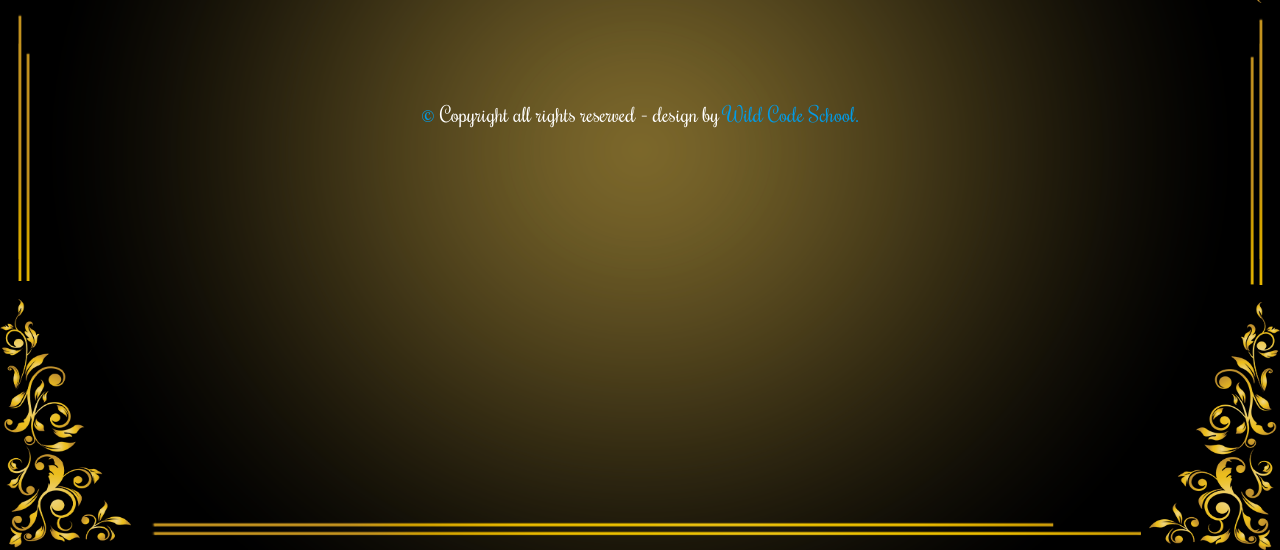
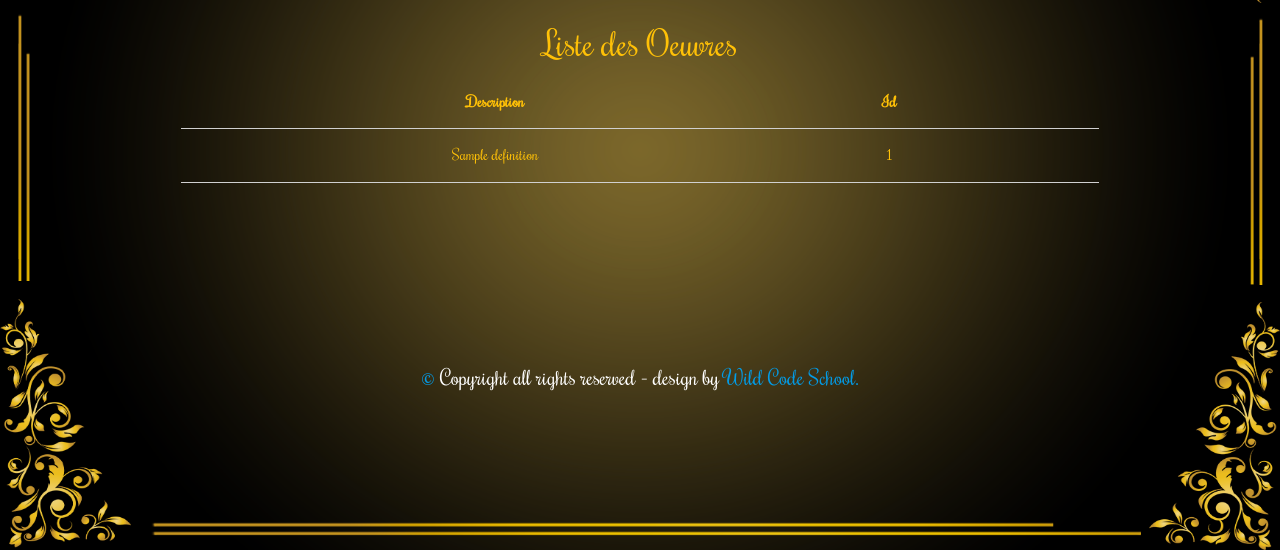
Before and after one commit to juliengrima/bleau_S2_2016_corinne_creation, a Symfony app: template src/CorinneBundle/Resources/views/User/liste.html.twig in a window 1280 px wide. Shown: the part 250-800 px from the top of the page. Run offline with Twig, Linux system fonts and the light colour scheme; the template is opened without the code that fills it: most values are stand-ins (such as "Sample title", 1, 10 or a date in 2020); lists and menus that the app fills with data are empty; some libraries are stand-ins or nearby versions; some web fonts are replaced.

Commit message:
modifié page twig liste des oeuvres

```diff
--- a/src/CorinneBundle/Controller/CategorieController.php
+++ b/src/CorinneBundle/Controller/CategorieController.php
@@ -141,6 +141,10 @@ class CategorieController extends Controller
 
             echo $objet->getDefinition() . '<br>';
         }
-        return new Response("Affichage de la sous catégorie sousCat : ".$id);
+//        return new Response("Affichage de la sous catégorie sousCat : ".$id);
+
+        return $this->render('CorinneBundle:User:liste.html.twig', array(
+            'objets' => $objets
+        ));
     }
 }
--- a/src/CorinneBundle/Resources/views/User/liste.html.twig
+++ b/src/CorinneBundle/Resources/views/User/liste.html.twig
@@ -4,17 +4,32 @@
     <div class="container">
 
         <div class="row">
-            <table>
-                <th></th>
+            <div class="card">
+            <table class="bordered  highlight centered responsive-table">
+                <caption class="amber-text"> <h4>Liste des Oeuvres </h4> </caption>
+                <thead>
+                <tr class="amber-text">
+                    <th class="bordered">Description</th>
+                    <th>Id</th>
+                    <th></th>
+                    <th></th>
+                </tr>
+                </thead>
+                <tfooter>
+
+                </tfooter>
+                <tbody>
             {% for objet in objets %}
-               <tr>
-                   <td></td>
-                   <td></td>
+               <tr class="amber-text">
+                   <td> {{ objet.definition }}</td>
+                   <td> {{ objet.id  }}</td>
                    <td></td>
                    <td></td>
                </tr>
             {% endfor %}
+                </tbody>
             </table>
+        </div>
         </div>
     </div>
 
```
